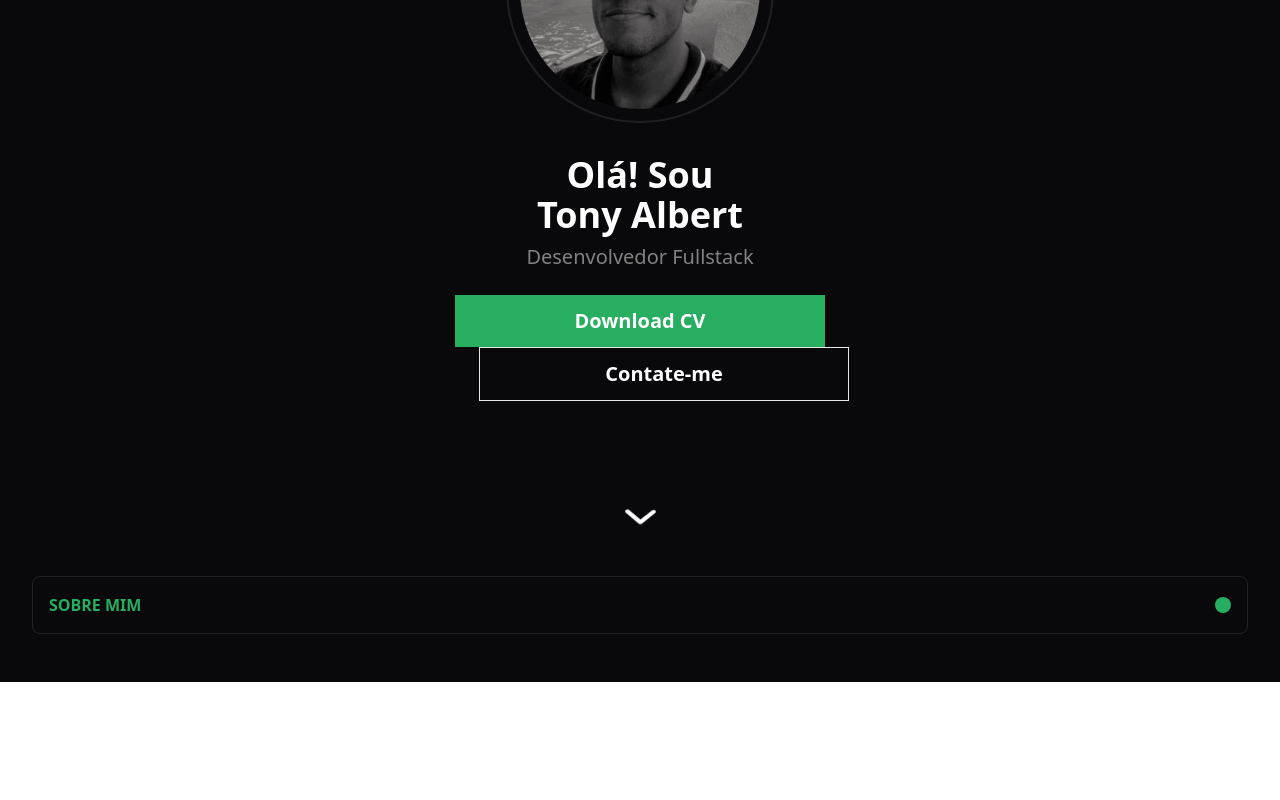
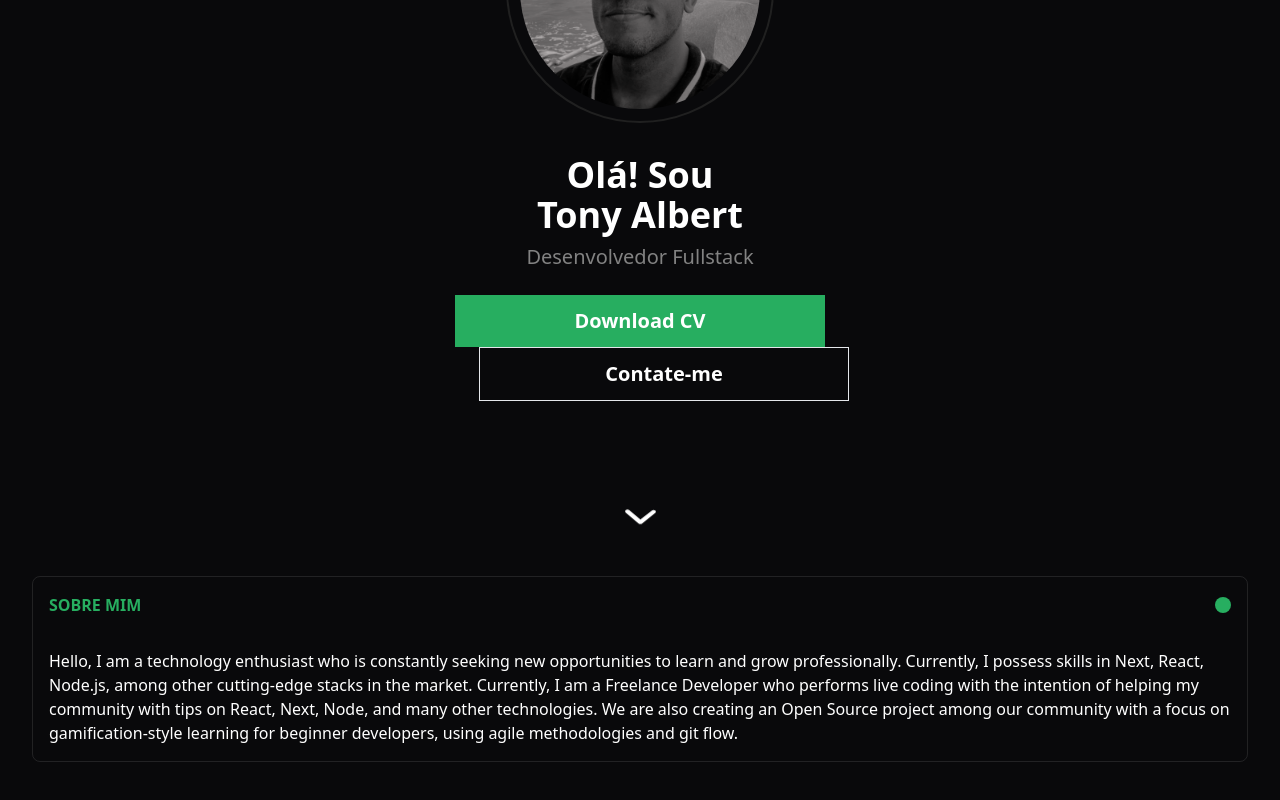
Before and after one commit to tonyalbert/portfolio, a Vue app: page / in a window 1280 px wide. Shown: the part 272-1072 px from the top of the page. Before the commit the page ends 954 px from the top, so only its background shows below. Built offline with nearby package versions, Linux system fonts and the light colour scheme.

Commit message:
Card SObre mim

```diff
--- a/src/components/Sobre.vue
+++ b/src/components/Sobre.vue
@@ -5,6 +5,8 @@
                 <h1 class="text-[#27AE60] font-bold">SOBRE MIM</h1>
                 <div class="w-4 h-4 bg-[#27AE60] rounded-full"></div>
             </button>
+
+            <p class="p-4 text-white">Hello, I am a technology enthusiast who is constantly seeking new opportunities to learn and grow professionally. Currently, I possess skills in Next, React, Node.js, among other cutting-edge stacks in the market. Currently, I am a Freelance Developer who performs live coding with the intention of helping my community with tips on React, Next, Node, and many other technologies. We are also creating an Open Source project among our community with a focus on gamification-style learning for beginner developers, using agile methodologies and git flow.</p>
             <div>
 
             </div>
```
